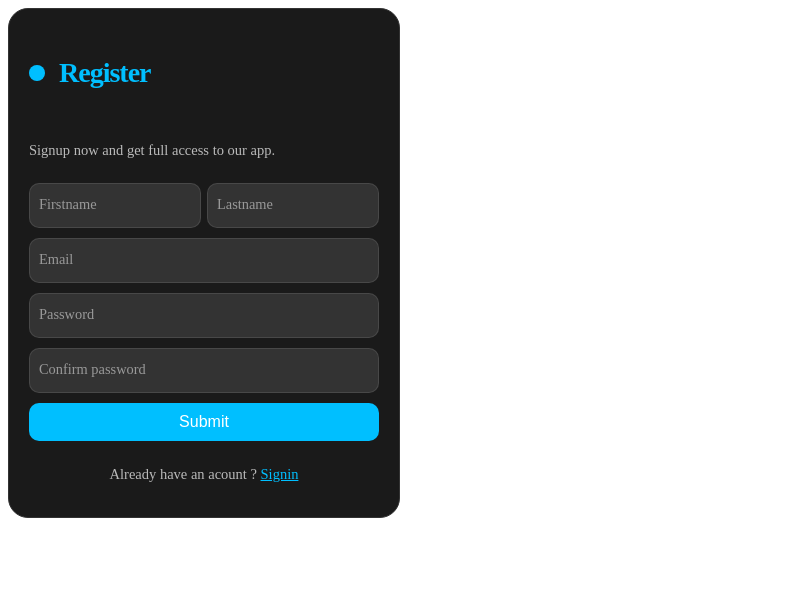
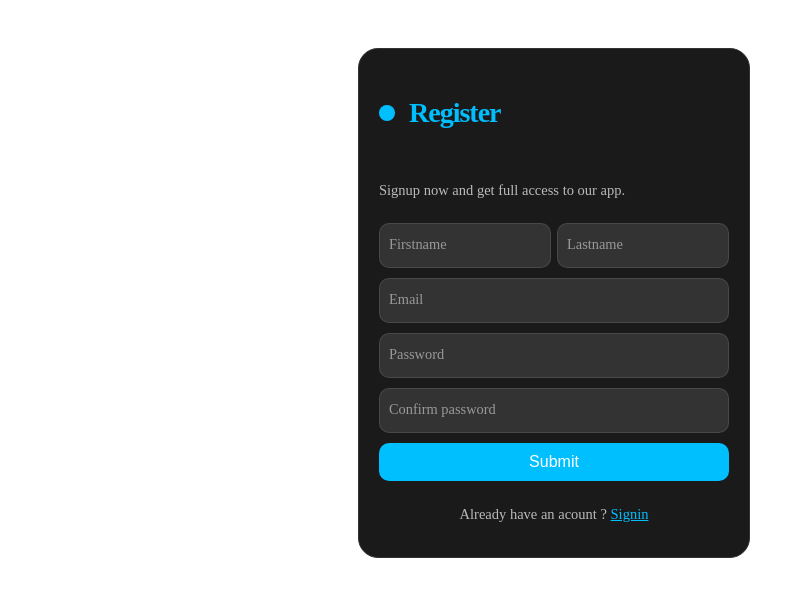
Before and after one commit to Juanjimenez04-e/Formulario, a plain HTML site: page index.html in a window 1280 px wide. Shown: the whole page, without its empty margins (0-805 px from the left). Drawn offline with Linux system fonts and the light colour scheme.

Commit message:
segundaver

```diff
--- a/styles.css
+++ b/styles.css
@@ -10,6 +10,8 @@
     background-color: #1a1a1a;
     color: #fff;
     border: 1px solid #333;
+    margin-left: 350px;
+    margin-top: 40px;
   }
 
   .title {
```
